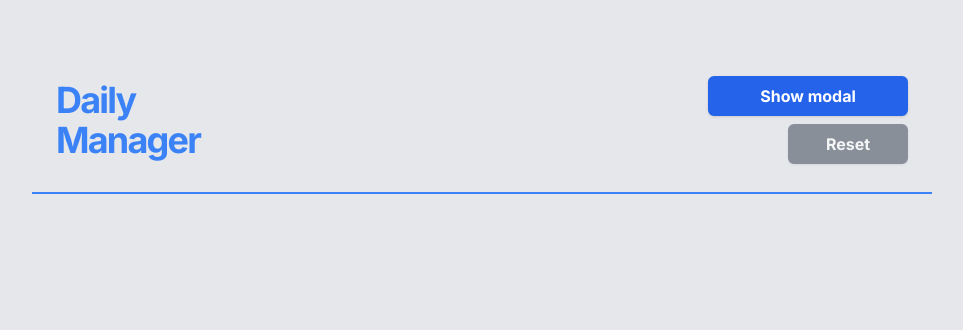
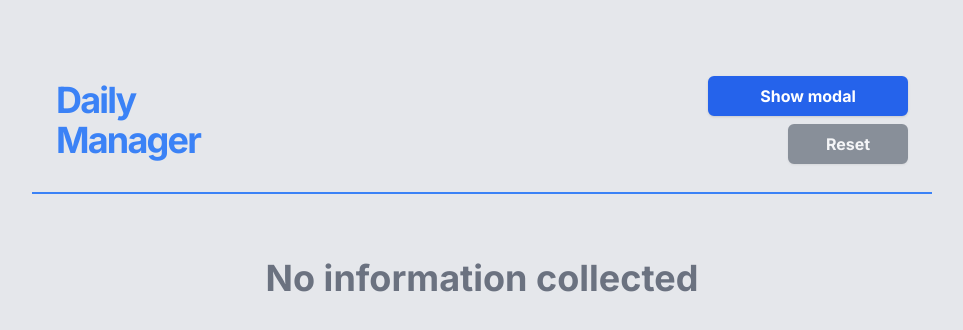
Before and after one commit to FelipeBelloDultra/daily-manager, a React (Vite) app: page / in a window 1280 px wide. Shown: the top 330 px of the page, without its empty margins (158-1121 px from the left). Built offline with nearby package versions, Linux system fonts and the light colour scheme.

Commit message:
fix: fix some types

```diff
--- a/src/components/modal/new-participant/index.tsx
+++ b/src/components/modal/new-participant/index.tsx
@@ -14,6 +14,11 @@ const NewParticipant = ({
       name: "John Doe",
       message: "EAASDASDASD",
       username: "New username",
+      createdAt: new Date().toLocaleString("pt-BR", {
+        year: "numeric",
+        month: "2-digit",
+        day: "2-digit",
+      }),
     });
   }
 
--- a/src/components/participant-item/index.tsx
+++ b/src/components/participant-item/index.tsx
@@ -1,3 +1,6 @@
+// Packages
+import { useMemo } from "react";
+
 // Components
 import { ExpandedPanel } from "~/components";
 
@@ -23,6 +26,8 @@ const ParticipantItem = ({
             </span>
           ) : null}
         </span>
+
+        <span className="ml-auto">{participant.createdAt}</span>
       </ExpandedPanel.PanelHeader>
 
       <ExpandedPanel.PanelContent>
--- a/src/index.tsx
+++ b/src/index.tsx
@@ -47,14 +47,15 @@ export const App = (): JSX.Element => {
       </header>
 
       <main className="flex flex-col gap-2 mt-5 pb-11">
-        {participants.length
-          ? participants.map((participant) => (
-              <ParticipantItem
-                key={participant._id}
-                participant={participant}
-              />
-            ))
-          : null}
+        {participants.length ? (
+          participants.map((participant) => (
+            <ParticipantItem key={participant._id} participant={participant} />
+          ))
+        ) : (
+          <p className="font-bold text-4xl mt-11 text-gray-500 text-center">
+            No information collected
+          </p>
+        )}
       </main>
 
       <Modal
--- a/src/interfaces/index.ts
+++ b/src/interfaces/index.ts
@@ -6,6 +6,7 @@ export interface IParticipants {
   name: string;
   username?: string;
   message?: string;
+  createdAt: string;
 }
 
 /**
```
